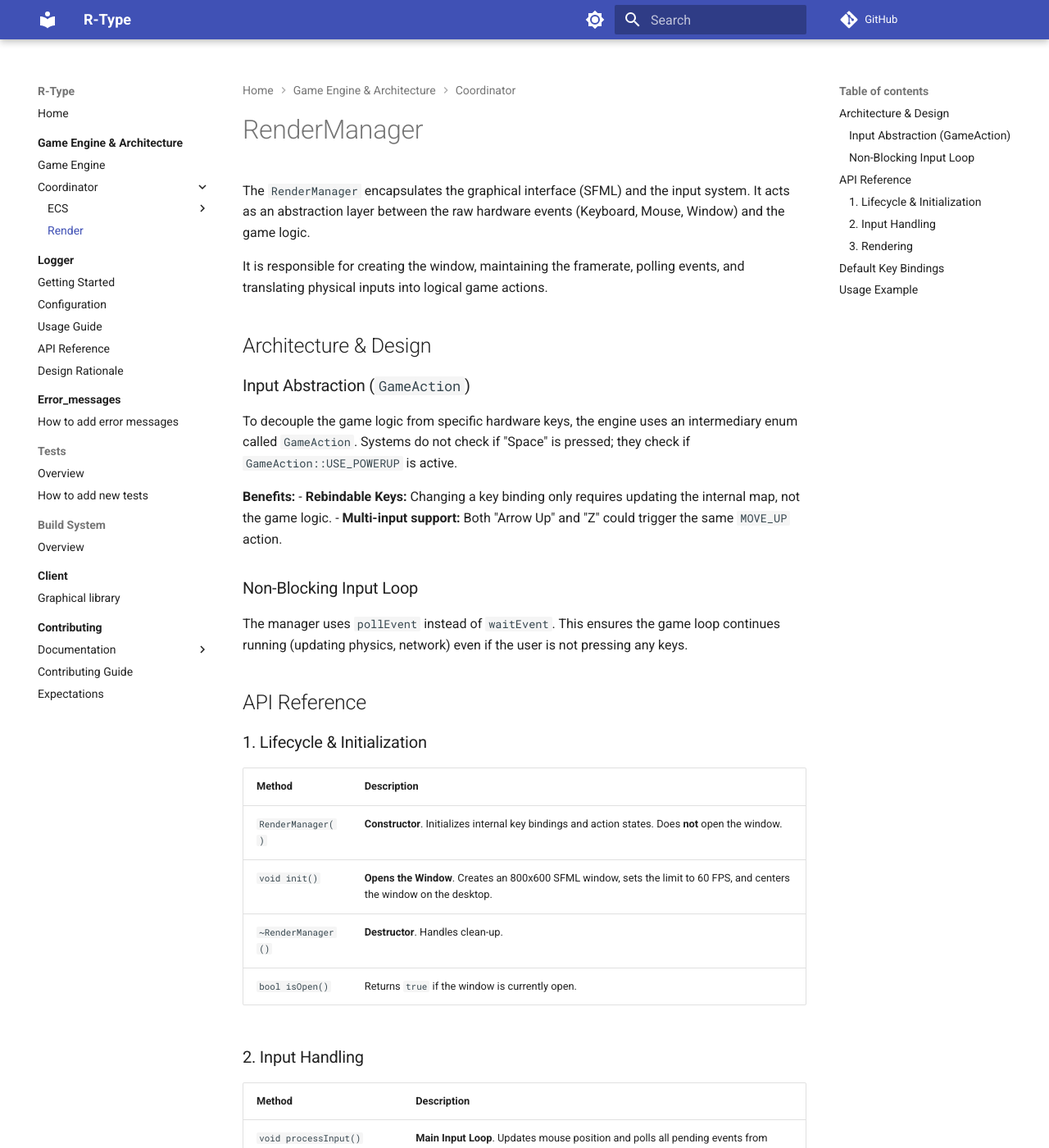
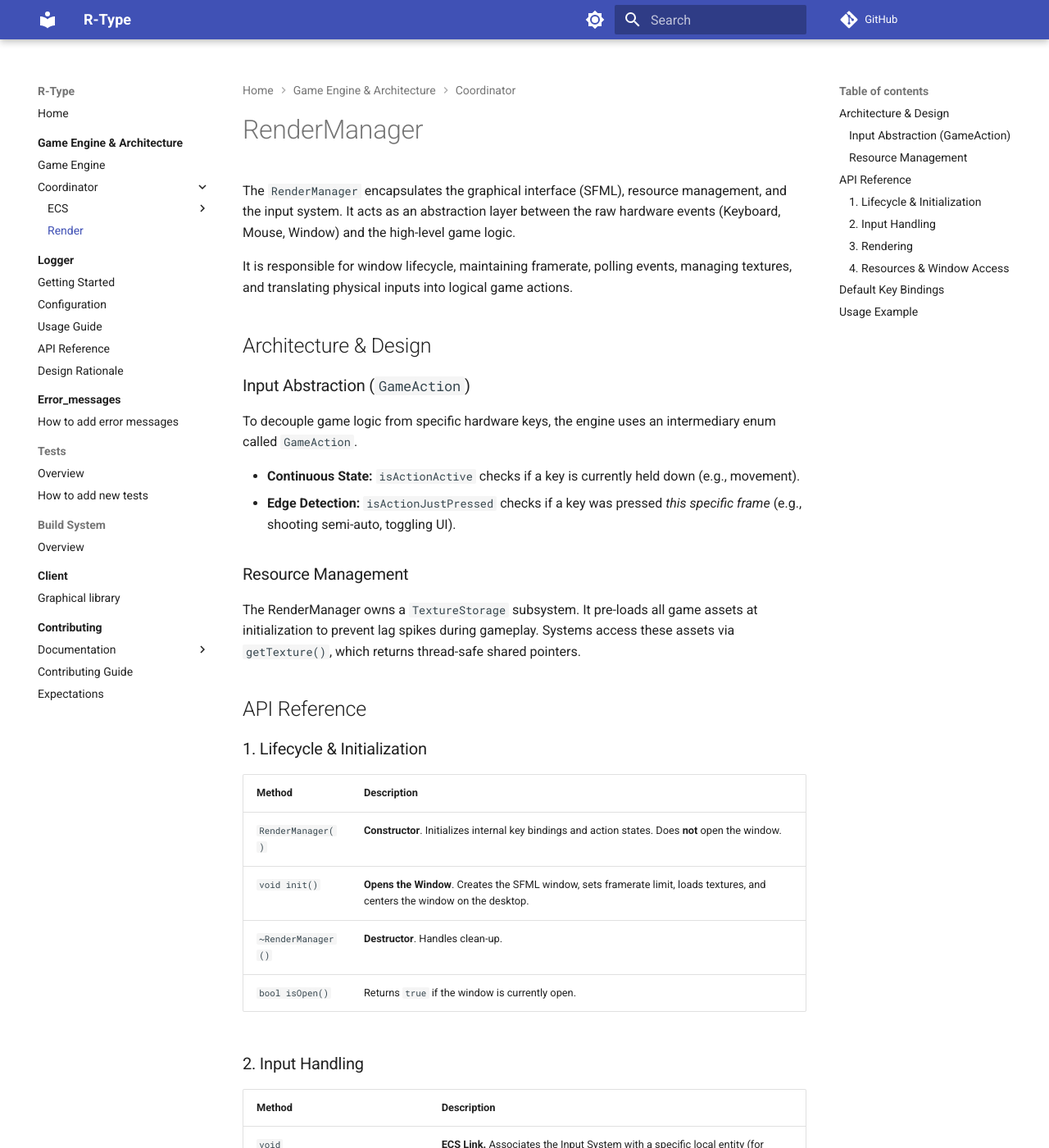
Before and after one commit to eliestroun14/R-Type, an MkDocs documentation site: the page built from docs/GameEngine&Architecture/GameEngine/Coordinator/Render/index.md, in a window 1280 px wide and 1400 px high. Shown: the whole window at 82% size. Built offline with MkDocs 1.6.1 and Material for MkDocs 9.7.7, drawn with Linux system fonts in a browser that asks for light colours; comment, search, counter and statistics services are not loaded; some of the changed text lies outside the part shown.

Commit message:
feat(FP/Doc): update the RenderManager doc

````diff
--- a/docs/GameEngine&Architecture/GameEngine/Coordinator/Render/index.md
+++ b/docs/GameEngine&Architecture/GameEngine/Coordinator/Render/index.md
@@ -1,20 +1,19 @@
 # RenderManager
 
-The `RenderManager` encapsulates the graphical interface (SFML) and the input system. It acts as an abstraction layer between the raw hardware events (Keyboard, Mouse, Window) and the game logic.
+The `RenderManager` encapsulates the graphical interface (SFML), resource management, and the input system. It acts as an abstraction layer between the raw hardware events (Keyboard, Mouse, Window) and the high-level game logic.
 
-It is responsible for creating the window, maintaining the framerate, polling events, and translating physical inputs into logical game actions.
+It is responsible for window lifecycle, maintaining framerate, polling events, managing textures, and translating physical inputs into logical game actions.
 
 ## Architecture & Design
 
 ### Input Abstraction (`GameAction`)
-To decouple the game logic from specific hardware keys, the engine uses an intermediary enum called `GameAction`. Systems do not check if "Space" is pressed; they check if `GameAction::USE_POWERUP` is active.
+To decouple game logic from specific hardware keys, the engine uses an intermediary enum called `GameAction`.
 
-**Benefits:**
-- **Rebindable Keys:** Changing a key binding only requires updating the internal map, not the game logic.
-- **Multi-input support:** Both "Arrow Up" and "Z" could trigger the same `MOVE_UP` action.
+* **Continuous State:** `isActionActive` checks if a key is currently held down (e.g., movement).
+* **Edge Detection:** `isActionJustPressed` checks if a key was pressed *this specific frame* (e.g., shooting semi-auto, toggling UI).
 
-### Non-Blocking Input Loop
-The manager uses `pollEvent` instead of `waitEvent`. This ensures the game loop continues running (updating physics, network) even if the user is not pressing any keys.
+### Resource Management
+The RenderManager owns a `TextureStorage` subsystem. It pre-loads all game assets at initialization to prevent lag spikes during gameplay. Systems access these assets via `getTexture()`, which returns thread-safe shared pointers.
 
 ## API Reference
 
@@ -23,7 +22,7 @@ The manager uses `pollEvent` instead of `waitEvent`. This ensures the game loop
 | Method | Description |
 | :--- | :--- |
 | `RenderManager()` | **Constructor**. Initializes internal key bindings and action states. Does **not** open the window. |
-| `void init()` | **Opens the Window**. Creates an 800x600 SFML window, sets the limit to 60 FPS, and centers the window on the desktop. |
+| `void init()` | **Opens the Window**. Creates the SFML window, sets framerate limit, loads textures, and centers the window on the desktop. |
 | `~RenderManager()` | **Destructor**. Handles clean-up. |
 | `bool isOpen()` | Returns `true` if the window is currently open. |
 
@@ -31,17 +30,27 @@ The manager uses `pollEvent` instead of `waitEvent`. This ensures the game loop
 
 | Method | Description |
 | :--- | :--- |
-| `void processInput()` | **Main Input Loop**. Updates mouse position and polls all pending events from SFML. Calls `handleEvent` internally. |
-| `bool isActionActive(GameAction)` | **Query State**. Returns `true` if the specific action is currently being held down. Used by Systems. |
-| `sf::Vector2i getMousePosition()` | Returns the current (x, y) coordinates of the mouse relative to the window. |
-| `handleEvent(const sf::Event&)` | **Internal Logic**. Processes a single event to update the state map. Public primarily for Unit Testing (mocking inputs). |
-| `getActiveActions()` | Returns a reference to the complete map of action states. |
+| `void setLocalPlayer(Coordinator&, Entity)` | **ECS Link.** Associates the Input System with a specific local entity (for updating ECS `InputComponent`). |
+| `void processInput()` | **Main Input Loop**. Polls SFML events, updates mouse position, and updates `GameAction` states (Current & Previous). |
+| `bool isActionActive(GameAction)` | **Continuous.** Returns `true` if the key is currently held down. |
+| `bool isActionJustPressed(GameAction)` | **Trigger.** Returns `true` only on the exact frame the key was pressed. |
+| `getMousePosition()` | Returns the current (x, y) coordinates of the mouse relative to the window. |
+| `getActiveActions()` | Returns a reference to the complete map of active action states. |
 
 ### 3. Rendering
 
 | Method | Description |
 | :--- | :--- |
-| `void render()` | **Draws the Frame**. Clears the window, (draws entities - *WIP*), and displays the buffer. Must be called once per frame. |
+| `void beginFrame()` | **Step 1.** Clears the window buffer. Must be called at the start of the render loop. |
+| `void render()` | **Step 2.** Displays the buffer (Swaps buffers). Must be called at the very end of the frame. |
+
+### 4. Resources & Window Access
+
+| Method | Description |
+| :--- | :--- |
+| `getTexture(Assets id)` | Retrieves a `std::shared_ptr<sf::Texture>` for a specific asset ID. Returns `nullptr` if invalid. |
+| `getWindow()` | Returns a reference to the raw `sf::RenderWindow`. Used by `RenderSystem` to draw sprites. |
+| `getScaleFactor()` | Returns a float representing the window scale factor (useful for resolution-independent velocity). |
 
 ## Default Key Bindings
 
@@ -65,31 +74,32 @@ The `RenderManager` comes pre-configured with the following default mappings:
 
 In the `Coordinator` or `GameEngine` loop:
 
+In the `Coordinator` or `GameEngine` loop:
+
 ```cpp
 #include "RenderManager.hpp"
 
-void GameLoop() {
+void ClientGameLoop() {
     RenderManager renderer;
 
-    // 1. Open Window
+    // 1. Init Window & Textures
     renderer.init();
 
     while (renderer.isOpen()) {
 
-        // 2. Poll Inputs (Keyboard/Mouse)
+        // 2. Process Inputs
         renderer.processInput();
 
         // 3. Logic: Check Actions
-        if (renderer.isActionActive(GameAction::EXIT)) {
-            // Break loop or close window
+        if (renderer.isActionJustPressed(GameAction::EXIT)) {
+            // Close window logic
         }
 
-        if (renderer.isActionActive(GameAction::SHOOT)) {
-            // Create projectile entity...
-        }
+        // 4. Rendering Cycle
+        renderer.beginFrame(); // Clear
 
-        // 4. Draw Frame
-        renderer.render();
+        // ... (RenderSystem draws sprites here using renderer.getWindow()) ...
+
+        renderer.render(); // Display
     }
 }
-```
````
